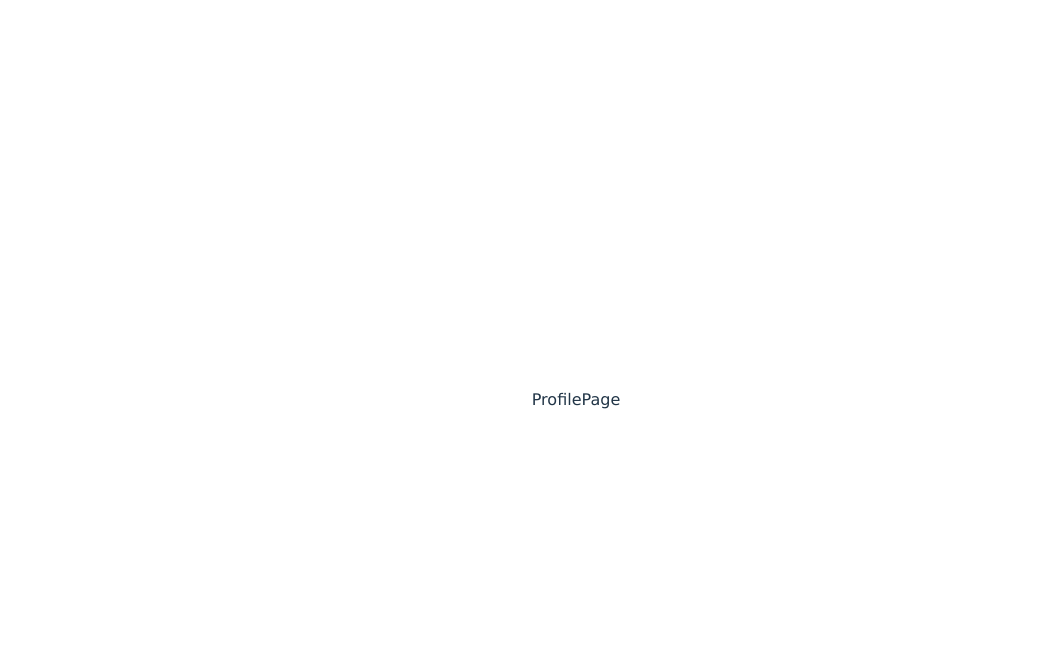
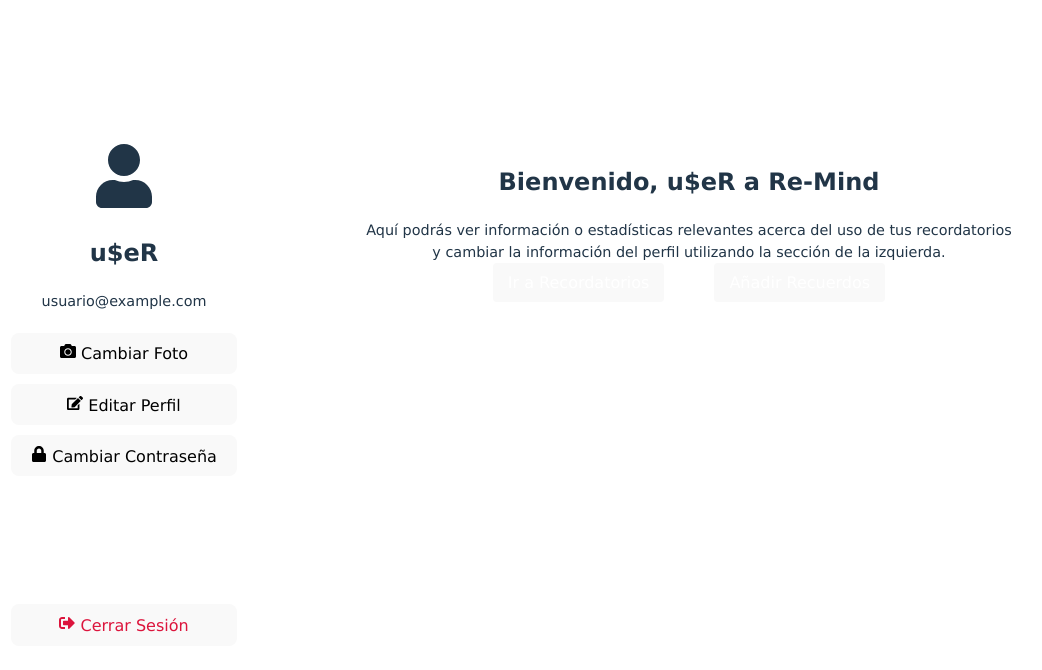
Before and after one commit to No-Country/c15-55-ft-php, a React (Vite) app: page /profile in a window 1280 px wide. Shown: the top 670 px of the page, without its empty margins (64-1106 px from the left). Built offline with nearby package versions, Linux system fonts and the light colour scheme.

Commit message:
ProfilPage updated

```diff
--- a/package.json
+++ b/package.json
@@ -12,6 +12,7 @@
   "dependencies": {
     "react": "^18.2.0",
     "react-dom": "^18.2.0",
+    "react-icons": "^4.12.0",
     "react-router-dom": "^6.20.0"
   },
   "devDependencies": {
--- a/src/containers/profilePage/ProfilePage.css
+++ b/src/containers/profilePage/ProfilePage.css
@@ -0,0 +1,118 @@
+/* ProfilePage.css */
+
+.profile-page {
+    display: grid;
+    grid-template-columns: 1fr 2fr 2fr; /* Tres columnas: una de 1/6 y dos de 2/6 del ancho total */
+
+    margin: 0 auto;
+    padding: 20px;
+  }
+
+  .left-column {
+    grid-column: 1; /* La columna de la izquierda ocupa la primera columna del grid */
+    display: flex;
+    flex-direction: column;
+  }
+
+  .center-column {
+    grid-column: 2 / span 2; /* La columna central ocupa desde la segunda columna hasta el final */
+  }
+
+  .profile-info {
+    margin-bottom: 20px;
+  }
+
+  .profile-picture {
+    margin-bottom: 10px;
+  }
+
+
+  .profile-buttons button {
+    display: block;
+    width: 100%;
+    margin-bottom: 10px;
+  }
+
+
+
+  /* Puedes agregar más estilos según tu diseño */
+  .logout-btn{
+    color: crimson;
+    margin-top: 8rem;
+  }
+
+
+
+
+
+
+  .navigation-buttons {
+    display: flex;
+    gap: 50px; /* Añade espacio entre los botones */
+    margin: auto; /* Ajusta según sea necesario para la separación vertical */
+    justify-content: center;
+    margin-bottom: 20px;
+  }
+
+  .navigation-buttons button {
+    padding: 10px 15px;
+    color: white;
+    border: none;
+    border-radius: 4px;
+    cursor: pointer;
+  }
+
+
+
+
+
+
+
+
+
+
+  /* La carta de edicion de perfil. */
+
+  /* EditProfileCard.css */
+
+
+.edit-profile-card {
+
+    background-color: #383838; /* Color de fondo */
+    border: 1px solid #171717;
+    padding: 20px;
+    border-radius: 20px;
+    margin: auto;
+    max-width: 500px;
+    display: flex;
+  flex-direction: column;
+  justify-content: space-between;  /* Alinea los elementos con espacio entre ellos */
+
+
+
+  }
+
+  .button-group {
+    display: flex;
+    justify-content: space-between; /* Alinea los botones uno a cada lado */
+  }
+
+  .input-group {
+    margin-bottom: 15px;
+  }
+
+  label {
+    display: block;
+    margin-bottom: 5px;
+
+  }
+
+  input {
+    width: 100%;
+    padding: 8px;
+    border: 1px solid #ccc;
+    border-radius: 4px;
+    box-sizing: border-box;
+    margin-top: 5px;
+    text-align: center;
+  }
--- a/src/containers/profilePage/ProfilePage.jsx
+++ b/src/containers/profilePage/ProfilePage.jsx
@@ -1,9 +1,112 @@
-import React from 'react'
+// ProfilePage.jsx
+
+import React, { useEffect, useState } from 'react';
+import { FaUser, FaEnvelope, FaCamera, FaEdit, FaLock, FaSignOutAlt, FaSave } from 'react-icons/fa';
+import './ProfilePage.css';
 
 const ProfilePage = () => {
+  const [userData, setUserData] = useState({
+    username: 'u$eR',
+    email: 'usuario@example.com',
+    phoneNumber: '555-1234',
+    // ... otros campos de perfil
+  });
+
+  const [isEditing, setIsEditing] = useState(false);
+  const [editedData, setEditedData] = useState({
+    username: userData.username,
+    email: userData.email,
+    phoneNumber: userData.phoneNumber,
+  });
+
+  useEffect(() => {
+    // Lógica para cargar datos del perfil desde tu API
+    // axios.get('/api/perfil').then(response => setUserData(response.data));
+  }, []);
+
+  const handleLogout = () => {
+    // Lógica para cerrar sesión, por ejemplo, redirigiendo a la página de inicio de sesión
+    // Puedes usar el enrutador (React Router) o realizar otras acciones según tus necesidades
+    // Ejemplo: history.push('/login');
+  };
+
+  const handleEdit = () => {
+    setIsEditing(true);
+  };
+
+  const handleSave = () => {
+    // Aquí puedes realizar la lógica para actualizar la información del perfil
+    // Puedes hacer una llamada a la API o realizar otras acciones según tus necesidades
+    setUserData(editedData);
+    setIsEditing(false);
+  };
+
+  const handleCancel = () => {
+    setIsEditing(false);
+    setEditedData({
+      username: userData.username,
+      email: userData.email,
+      phoneNumber: userData.phoneNumber,
+    });
+  };
+
+   const handleInputChange = (e) => {
+    const { name, value } = e.target;
+    setEditedData((prevData) => ({
+      ...prevData,
+      [name]: value,
+    }));
+  };
+
   return (
-    <div>ProfilePage</div>
-  )
-}
+    <div className="profile-page">
+      <div className="left-column">
+        <div className="profile-info">
+          <div className="profile-picture">
+            <FaUser size={64} />
+          </div>
+          <h2>{userData.username}</h2>
+          <p>{userData.email}</p>
+        </div>
+        <div className="profile-buttons">
+          <button><FaCamera /> Cambiar Foto</button>
+          <button onClick={handleEdit}><FaEdit /> Editar Perfil</button>
+          <button><FaLock /> Cambiar Contraseña</button>
+          <button className='logout-btn' onClick={handleLogout}><FaSignOutAlt /> Cerrar Sesión</button>
+        </div>
+      </div>
+      <div className="center-column">
+        <h2>Bienvenido, {userData.username} a Re-Mind</h2>
+        <p>Aquí podrás ver información o estadísticas relevantes acerca del uso de tus recordatorios<br></br> y cambiar la información del perfil utilizando la sección de la izquierda.</p>
+        <div className="navigation-buttons">
+          <button onClick={() => console.log("Ir a Recordatorios")}>
+            Ir a Recordatorios
+          </button>
+          <button onClick={() => console.log("Añadir Recuerdos")}>
+            Añadir Recuerdos
+          </button>
+        </div>
+        {isEditing && (
+          <div className="edit-profile-card">
+            <h2>Editar Información</h2>
+            <div className="input-group">
+              <label>Email:</label>
+              <input type="email" name="email" value={editedData.email} onChange={handleInputChange} />
+            </div>
+            <div className="input-group">
+              <label>Nueva Contraseña:</label>
+              <input type="password" name="password" value={editedData.password} onChange={handleInputChange} />
+            </div>
+            <div className="button-group">
+              <button onClick={handleSave}><FaSave /> Guardar</button>
+              <button onClick={handleCancel}>Cancelar</button>
+            </div>
+          </div>
+        )}
+      </div>
+
+    </div>
+  );
+};
 
 export default ProfilePage;
```
Also changed, not shown: 1 other file (tests, documents, lock files or other folders).
